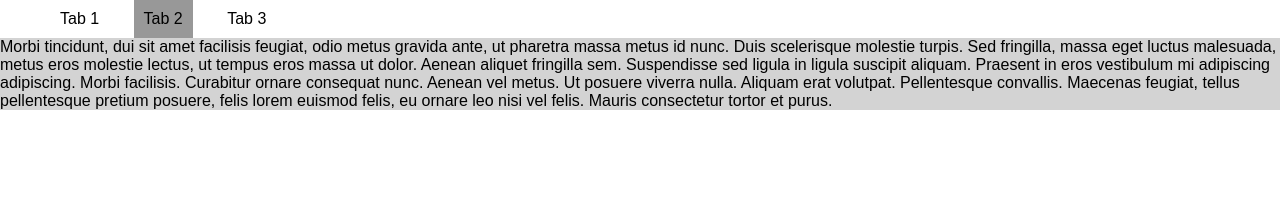
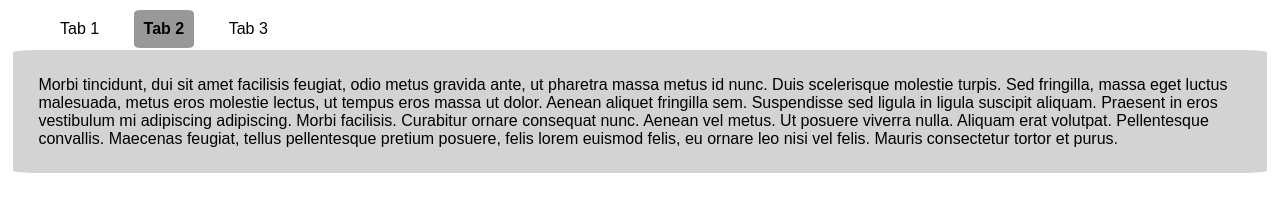
Before and after one commit to Crimsonkingz/Tabbed-Site, a plain HTML site: page index.html in a window 1280 px wide. Drawn offline with Linux system fonts and the light colour scheme.

Commit message:
Changed stylesheet
Bold tab text, rounded p and li

```diff
--- a/css/stylesheet.css
+++ b/css/stylesheet.css
@@ -1,30 +1,28 @@
 ul {
 	list-style-type: none;
-	margin:0;
+	margin: 10px 0 2px 0;
 }
 
 li {
 	display: inline-block;
 	margin:0px 10px;
 	padding: 10px;
+	border-radius: 10%;
 }
 
 p {
 	display: none;
-	margin: 0;
+	margin: 0 1%;
+	border-radius: 2%;
+	padding: 2%;
 }
 
 .selected {
 	background-color: #989898;
+	font-weight: bold;
 }
 
 .active {
 	display:block;
 	background-color: #d3d3d3;
 }
-
-#container {
-
-	padding: 0;
-	margin: 0;
-}
```
